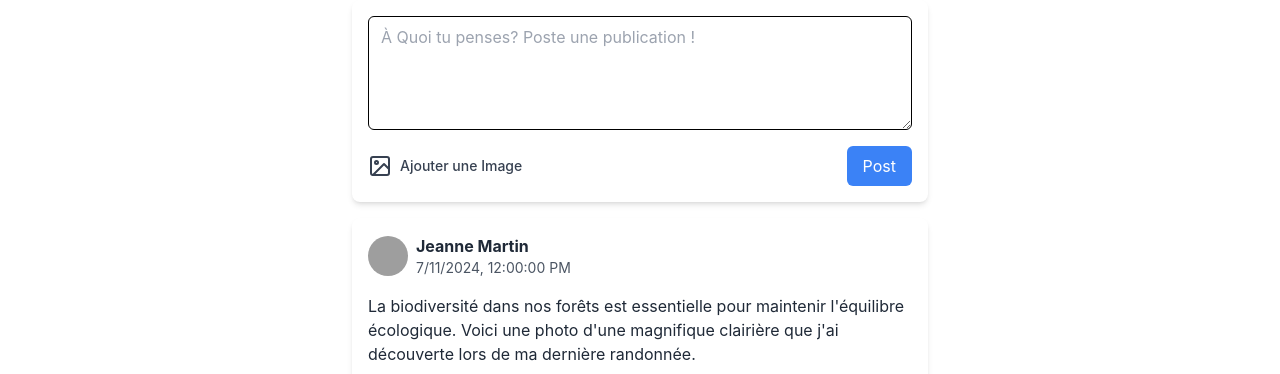
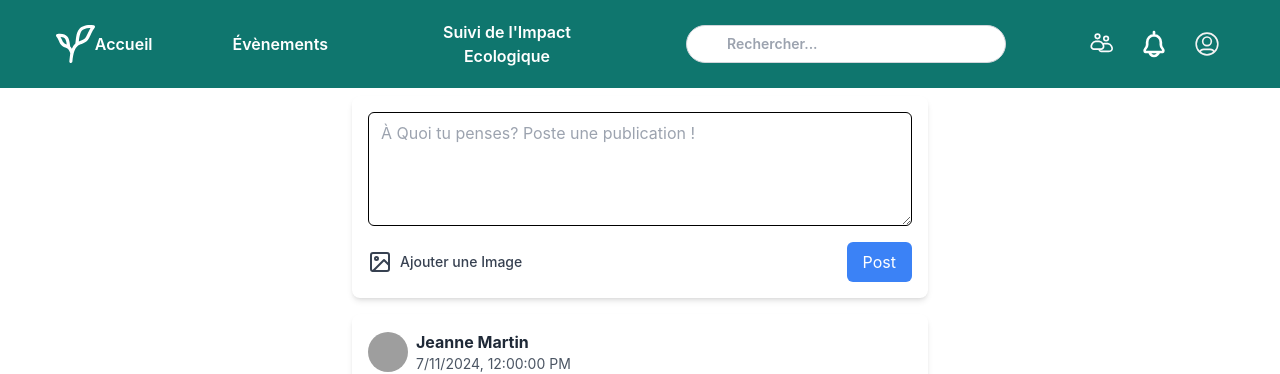
Before and after one commit to Naaylla/Squid-Tech-Hackathon, a React (Vite) app in the folder frontend/: page /home in a window 1280 px wide. Shown: the top 374 px of the page. Built offline with nearby package versions, Linux system fonts and the light colour scheme; grey boxes are pictures that could not be loaded.

Commit message:
fixed navbar, feed, signup

```diff
--- a/frontend/src/components/Navbar.jsx
+++ b/frontend/src/components/Navbar.jsx
@@ -2,6 +2,9 @@ import React, { useState, useEffect, useRef } from "react";
 import { motion as m } from "framer-motion";
 import NotificationsToggle from "./NotificationsToggle";
 import FriendsList from "./FriendsList";
+import TreeIcon from "../assets/tree.svg";
+import FriendsIcon from "../assets/Friends.svg";
+import UserCircleIcon from "../assets/user-circle.svg";
 
 export default function Navbar() {
   const [showBorderBottom, setShowBorderBottom] = useState(false);
@@ -70,113 +73,44 @@ export default function Navbar() {
   };
 
   return (
-    <div>
-      <div
-        className={`w-full flex fixed top-0 left-0 bg-teal-700 text-white justify-between items-center px-4 md:px-14 py-5 z-40 ${showBorderBottom ? "border-b-2" : ""
-          }`}
-      >
-        <img src="./Logo blue.svg" className="w-32 md:w-40" alt="Logo" />
+    <div className={`w-full flex fixed top-0 left-0 bg-teal-700 text-white justify-between items-center px-4 md:px-14 py-5 z-40 ${showBorderBottom ? "border-b-2" : ""}`}>
+      <img src={TreeIcon} className="w-10" alt="Logo" />
 
       <div className="flex items-center md:hidden">
-
         <button onClick={() => setMenuOpen(!menuOpen)}>
-            <svg
-              className="w-8 h-8 text-white"
-              xmlns="http://www.w3.org/2000/svg"
-              fill="none"
-              viewBox="0 0 24 24"
-              stroke="currentColor"
-            >
-              <path
-                strokeLinecap="round"
-                strokeLinejoin="round"
-                strokeWidth="2"
-                d="M4 6h16M4 12h16m-7 6h7"
-              />
+          <svg className="w-8 h-8 text-white" xmlns="http://www.w3.org/2000/svg" fill="none" viewBox="0 0 24 24" stroke="currentColor">
+            <path strokeLinecap="round" strokeLinejoin="round" strokeWidth="2" d="M4 6h16M4 12h16m-7 6h7" />
           </svg>
         </button>
       </div>
 
-        <div
-          className={`flex-col md:flex md:flex-row md:items-center font-semibold gap-4 md:gap-20 mr-5 ${menuOpen ? "flex" : "hidden"
-            }`}
-        >
-          <m.button
-            whileHover={{ scale: 1.05 }}
-            onClick={() => {
-              window.location.href = "/";
-            }}
-          >
-            Accueil
-          </m.button>
-          <m.button
-            whileHover={{ scale: 1.05 }}
-            onClick={() => {
-              window.location.href = "/evenements";
-            }}
-          >
-            Évènements
-          </m.button>
-          <m.button
-            whileHover={{ scale: 1.05 }}
-            onClick={() => {
-              window.location.href = "/dashboard";
-            }}
-          >
-            Suivi de l'Impact Ecologique
-          </m.button>
+      <div className={`flex-col md:flex md:flex-row md:items-center font-semibold gap-4 md:gap-20 ${menuOpen ? "flex" : "hidden"}`}>
+        <m.button whileHover={{ scale: 1.05 }} onClick={() => { window.location.href = "/"; }}>Accueil</m.button>
+        <m.button whileHover={{ scale: 1.05 }} onClick={() => { window.location.href = "/evenements"; }}>Évènements</m.button>
+        <m.button whileHover={{ scale: 1.05 }} onClick={() => { window.location.href = "/dashboard"; }}>Suivi de l'Impact Ecologique</m.button>
+
         <div className="relative w-auto">
-            <input
-              type="text"
-              placeholder="Rechercher..."
-              className="border border-gray-300 bg-white text-black rounded-full pl-10 pr-3 py-2  w-80  focus:outline-none focus:ring-teal-500 focus:border-teal-500 sm:text-sm"
-            />
+          <input type="text" placeholder="Rechercher..." className="border border-gray-300 bg-white text-black rounded-full pl-10 pr-3 py-2 w-80 focus:outline-none focus:ring-teal-500 focus:border-teal-500 sm:text-sm" />
         </div>
-          <div className="flex gap-1 justify-end">
+
+        <div className="flex gap-4 justify-end items-center">
           <div className="relative" ref={friendsListRef}>
-              <m.button className="w-9 mt-4" onClick={handleFriendsClick}>
-                <img
-                  src="../src/assets/Friends.svg"
-                  className="w-9 text-white"
-                  alt="Friends"
-                />
+            <m.button className="p-1" onClick={handleFriendsClick}>
+              <img src={FriendsIcon} className="w-8 text-white" alt="Friends" />
             </m.button>
             {friendsOpen && <FriendsList />}
           </div>
-            <div className="relative" ref={notificationsRef}>
-              <m.button className="p-4 mr-4" onClick={handleNotificationClick}>
-                <svg
-                  className="w-10 h-8 text-white dark:text-white"
-                  xmlns="http://www.w3.org/2000/svg"
-                  width="24"
-                  height="24"
-                  fill="none"
-                  viewBox="0 0 24 24"
-                >
-                  <path
-                    stroke="currentColor"
-                    strokeLinecap="round"
-                    strokeLinejoin="round"
-                    strokeWidth="2"
-                    d="M12 5.365V3m0 2.365a5.338 5.338 0 0 1 5.133 5.368v1.8c0 2.386 1.867 2.982 1.867 4.175 0 .593 0 1.292-.538 1.292H5.538C5 18 5 17.301 5 16.708c0-1.193 1.867-1.789 1.867-4.175v-1.8A5.338 5.338 0 0 1 12 5.365ZM8.733 18c.094.852.306 1.54.944 2.112a3.48 3.48 0 0 0 4.646 0c.638-.572 1.236-1.26 1.33-2.112h-6.92Z"
-                  />
+
+          <button className="p-1" onClick={handleNotificationClick}>
+            <svg className="w-8 h-8 text-white dark:text-white" xmlns="http://www.w3.org/2000/svg" width="24" height="24" fill="none" viewBox="0 0 24 24">
+              <path stroke="currentColor" strokeLinecap="round" strokeLinejoin="round" strokeWidth="2" d="M12 5.365V3m0 2.365a5.338 5.338 0 0 1 5.133 5.368v1.8c0 2.386 1.867 2.982 1.867 4.175 0 .593 0 1.292-.538 1.292H5.538C5 18 5 17.301 5 16.708c0-1.193 1.867-1.789 1.867-4.175v-1.8A5.338 5.338 0 0 1 12 5.365ZM8.733 18c.094.852.306 1.54.944 2.112a3.48 3.48 0 0 0 4.646 0c.638-.572 1.236-1.26 1.33-2.112h-6.92Z" />
             </svg>
+          </button>
+          {notificationsOpen && <NotificationsToggle />}
+
+          <m.button className="p-1" onClick={() => { window.location.href = "/profile"; }}>
+            <img src={UserCircleIcon} className="w-8 text-white" alt="Profile" />
           </m.button>
-              {notificationsOpen && <NotificationsToggle />}
-            </div>
-            <m.button
-              className="mr-[-3vw] p-2"
-              onClick={() => {
-                window.location.href = "/profile";
-              }}
-            >
-              <img
-                src="../src/assets/user-circle.svg"
-                className="w-8 text-white"
-                alt="Profile"
-              />
-            </m.button>
-          </div>
         </div>
       </div>
     </div>
--- a/frontend/src/views/home/index.jsx
+++ b/frontend/src/views/home/index.jsx
@@ -1,10 +1,16 @@
 import React from "react";
 import Feed from "../../components/Feed"
+import Navbar from "../../components/Navbar"
 
 export default function Home() {
     return (
+
         <div className="h-full w-full bg-white">
-            <Feed></Feed>
+            <Navbar></Navbar>
+            <div className="flex py-24 justify-center items-center">
+                <Feed></Feed>
+
+            </div>
         </div>
     )
 }
```
Also changed, not shown: frontend/src/components/SignupForm.jsx (+21 -14 lines). Lines whose indentation alone changed are shown as unchanged.
